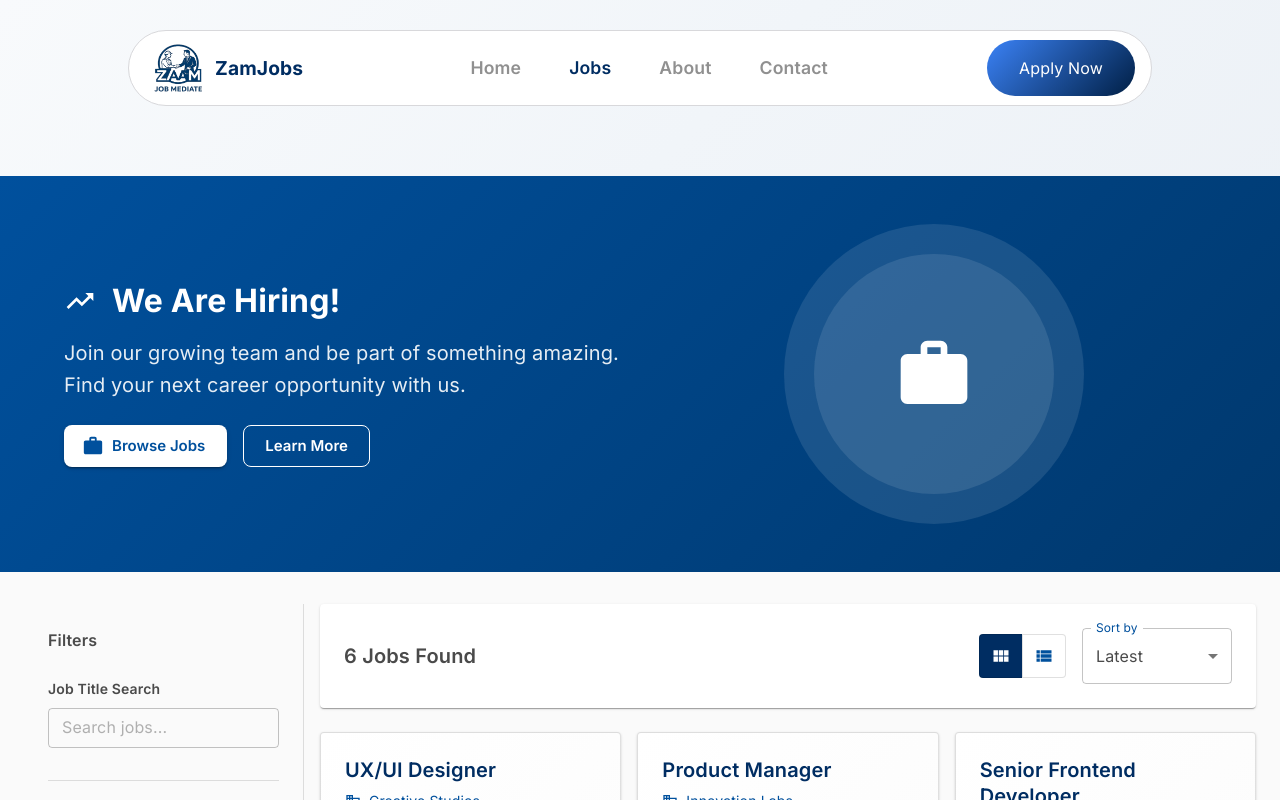
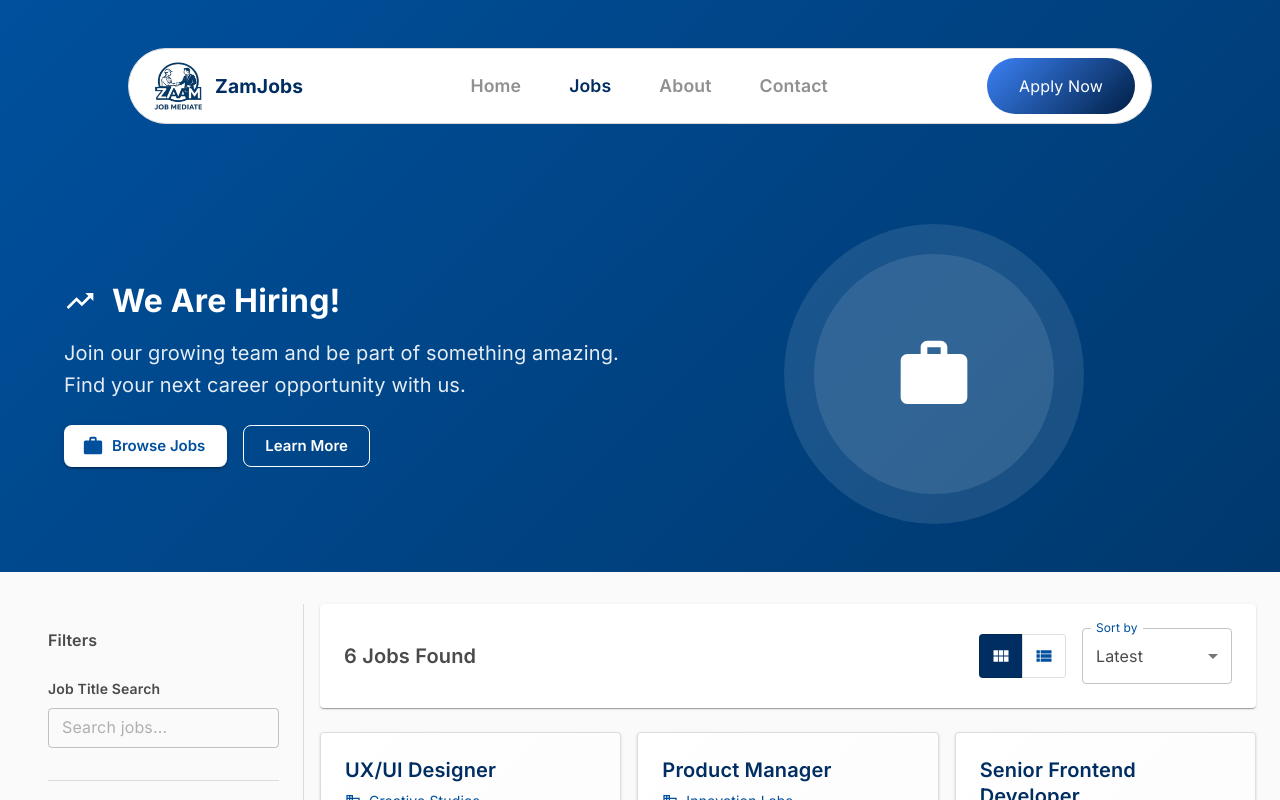
Before and after one commit to MhdRashidpadikkal/zam-jobs, a Next.js app: page /jobs in a window 1280 px wide. Shown: the top 800 px of the page. Built offline with nearby package versions, Linux system fonts and the light colour scheme.

Commit message:
refactor job page header modified

```diff
--- a/src/app/providers.tsx
+++ b/src/app/providers.tsx
@@ -23,7 +23,7 @@ export default function Providers({ children }: { children: React.ReactNode }) {
       <CacheProvider value={clientSideEmotionCache}>
         <ThemeProvider theme={theme}>
           <CssBaseline />
-          {pathname !== '/' && <Header /> }
+          {pathname !== '/' && pathname !== '/jobs'  && <Header /> }
           {children}
         </ThemeProvider>
       </CacheProvider>
--- a/src/components/HiringBanner.tsx
+++ b/src/components/HiringBanner.tsx
@@ -8,12 +8,14 @@ import {
   useMediaQuery
 } from '@mui/material';
 import { Work, TrendingUp } from '@mui/icons-material';
+import Header from './Header';
 
 const HiringBanner: React.FC = () => {
   const theme = useTheme();
   const isMobile = useMediaQuery(theme.breakpoints.down('md'));
 
   return (
+
     <Box
       sx={{
         background: `linear-gradient(135deg, ${theme.palette.secondary.main} 0%, ${theme.palette.secondary.dark} 100%)`,
@@ -34,6 +36,9 @@ const HiringBanner: React.FC = () => {
         },
       }}
     >
+      <Box sx={{position: "relative", top:'-30px',zIndex: 20 }}>
+          <Header/>
+      </Box>
       <Container maxWidth="lg">
         <Box sx={{
           display: 'flex',
```
